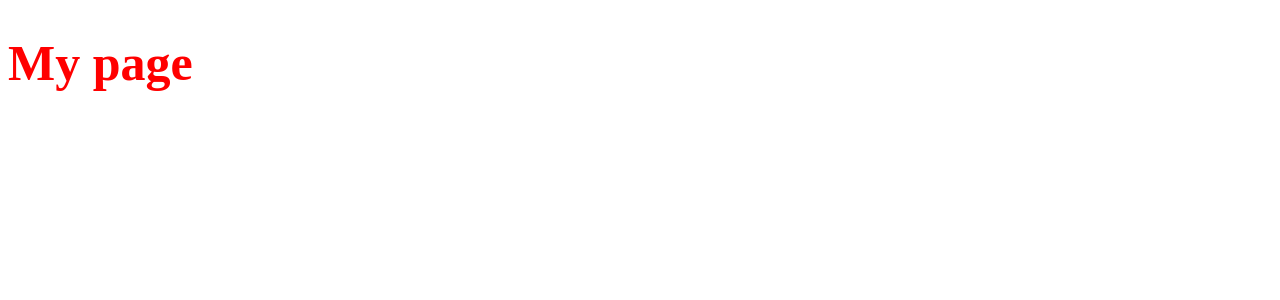
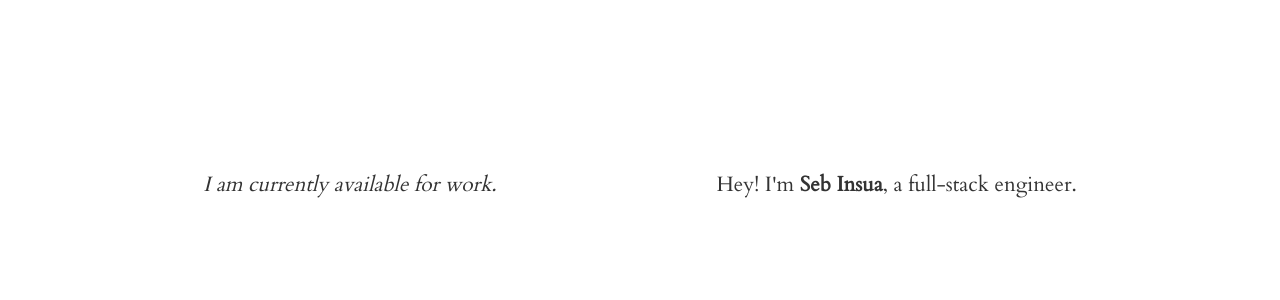
Before and after one commit to duplotech/about-me, a Next.js app: page / in a window 1280 px wide. Shown: the top 300 px of the page. Built offline with nearby package versions, Linux system fonts and the light colour scheme.

Commit message:
feat(index): basic page with empty text

```diff
--- a/pages/_document.js
+++ b/pages/_document.js
@@ -2,11 +2,12 @@ import Document, { Head, Main, NextScript } from 'next/document'
 import styleSheet from 'styled-components/lib/models/StyleSheet'
 
 export default class MyDocument extends Document {
-
   static async getInitialProps ({ renderPage }) {
     const page = renderPage()
     const styles = (
-      <style dangerouslySetInnerHTML={{ __html: styleSheet.rules().map(rule => rule.cssText).join('\n') }} />
+      <style
+        dangerouslySetInnerHTML={{ __html: styleSheet.rules().map(rule => rule.cssText).join('\n') }}
+      />
     )
     return { ...page, styles }
   }
@@ -15,7 +16,11 @@ export default class MyDocument extends Document {
     return (
       <html>
         <Head>
-          <title>My page</title>
+          <title>Seb Insua</title>
+          <link
+            href='https://fonts.googleapis.com/css?family=Cardo'
+            rel='stylesheet'
+          />
         </Head>
         <body>
           <Main />
@@ -24,5 +29,4 @@ export default class MyDocument extends Document {
       </html>
     )
   }
-
 }
--- a/pages/index.js
+++ b/pages/index.js
@@ -1,9 +1,94 @@
 import React from 'react'
-import styled from 'styled-components'
+import styled, { injectGlobal } from 'styled-components'
 
-const Title = styled.h1`
-  color: red;
-  font-size: 50px;
+injectGlobal`
+  body {
+    background: #fff;
+    color: #333;
+    font-family: Cardo, Gerogia, serif;
+    font-size: 1.3em;
+    line-height: 1.6em;
+
+    margin: 0px;
+    padding: 0px;
+  }
 `
 
-export default () => <Title>My page</Title>
+const Article = styled.article`
+  margin: 0 auto;
+  max-width: 42em;
+`
+
+const Header = styled.header`
+  display: flex;
+  flex-direction: row-reverse;
+  height: 108px;
+  margin-bottom: 60px;
+
+  opacity: 0;
+
+  &:hover {
+    transition: opacity 0.75s ease-in-out;
+    opacity: 1;
+  }
+`
+
+const List = styled.ul`
+  align-self: center;
+`
+
+const Item = styled.li`
+  list-style-type: none;
+  display: inline-block;
+  font-size: 1em;
+  margin-left: 0.5em;
+`
+
+const Link = styled.a`
+  color: #000;
+  text-decoration: none;
+  border-bottom: 1px solid #ccc;
+
+  &:hover {
+    background-color: #fdf9ec;
+  }
+`
+
+const Box = styled.div`
+  display: flex;
+  flex-direction: row;
+  justify-content: space-between;
+`
+
+const Content = styled.div`
+
+`
+
+export default () => (
+  <Article>
+    <Header>
+      <List>
+        <Item>
+          <Link href='http://github.com/sebinsua'>GitHub</Link>
+        </Item>
+        <Item>
+          <Link href='http://twitter.com/sebinsua'>@sebinsua</Link>
+        </Item>
+        <Item>
+          <Link href='http://hire.duplo.tech'>~</Link>
+        </Item>
+        <Item>
+          <Link href='http://duplo.tech'>ℬ</Link>
+        </Item>
+      </List>
+    </Header>
+    <Box>
+      <Content>
+        <em>I am currently available for work.</em>
+      </Content>
+      <Content>
+        Hey! I'm <strong>Seb Insua</strong>, a full-stack engineer.
+      </Content>
+    </Box>
+  </Article>
+)
```
Also changed, not shown: 1 other file (tests, documents, lock files or other folders).
